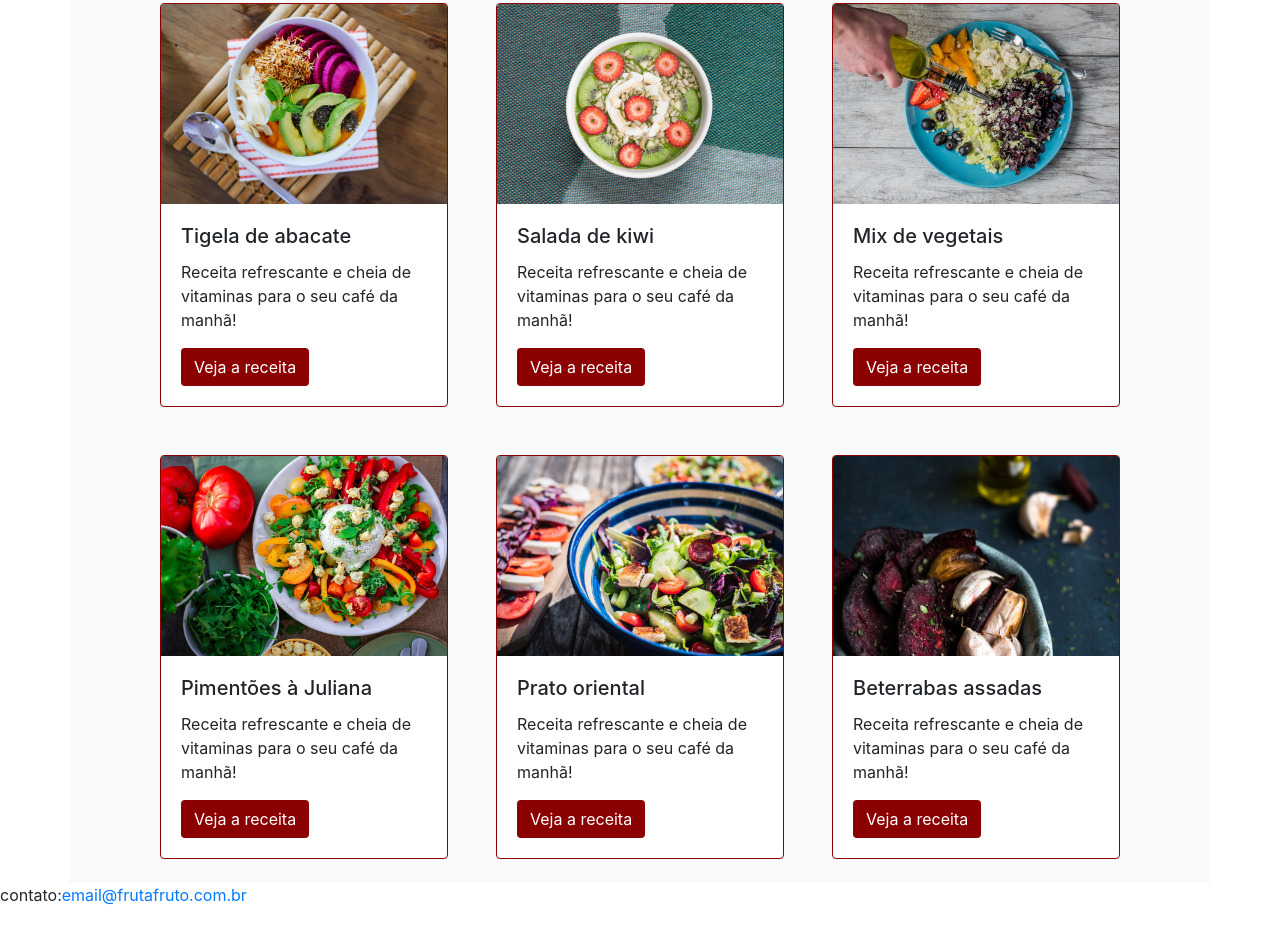
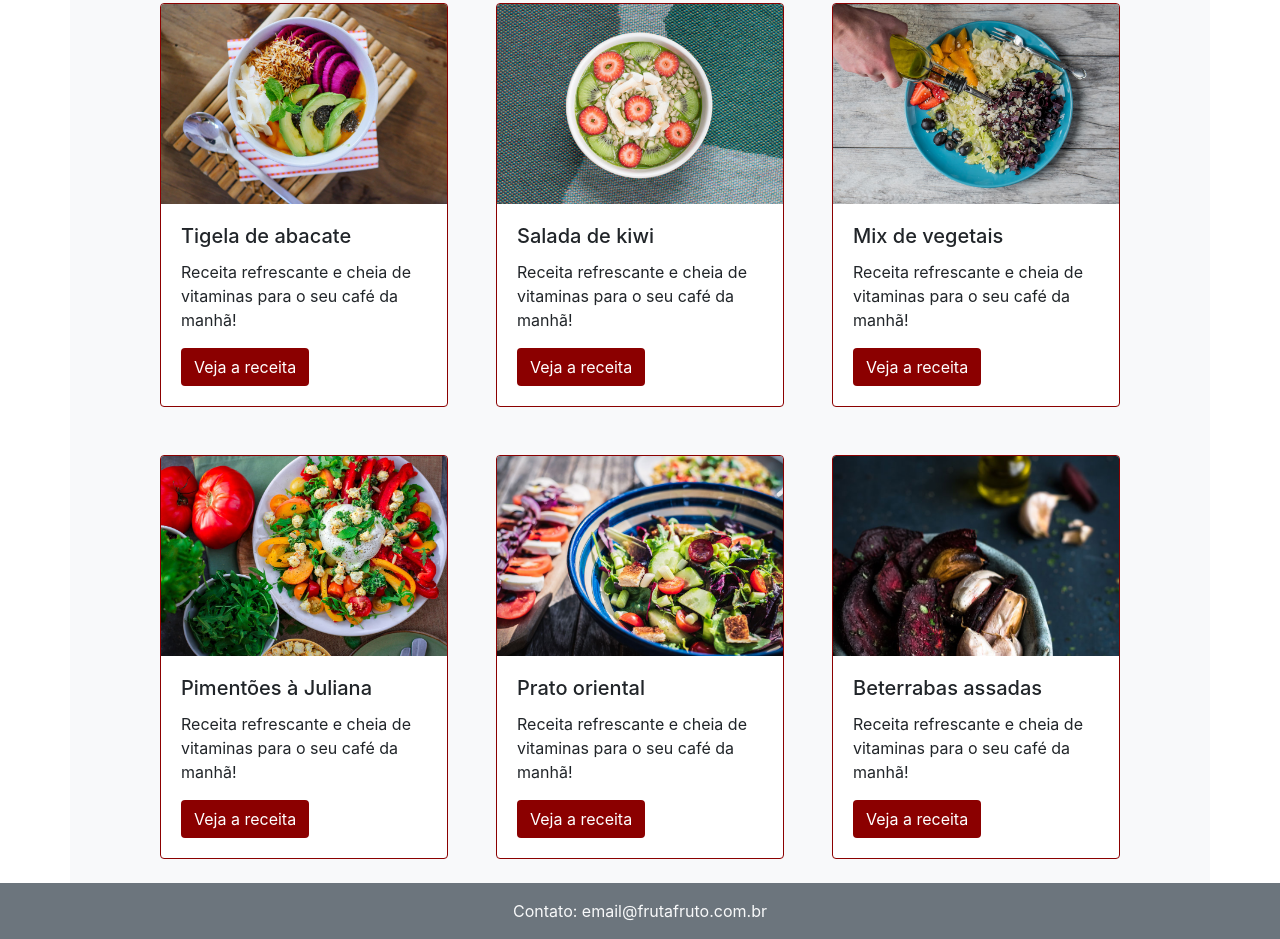
Before and after one commit to IasmimCristina/Projeto-Bootstrap-4-Alura, a plain HTML site: page bootstrap-landing-page-projeto-base/projeto-base/index.html in a window 1280 px wide. Shown: the part 613-1552 px from the top of the page. Drawn offline with nearby package versions, Linux system fonts and the light colour scheme.

Commit message:
Finalização do projeto.

```diff
--- a/bootstrap-landing-page-projeto-base/projeto-base/index.html
+++ b/bootstrap-landing-page-projeto-base/projeto-base/index.html
@@ -152,6 +152,9 @@
   </main>
 
 
+  <footer class="bg-secondary p-3">
+    <p class="text-light m-0 text-center">Contato: <a  class="text-light" href="mailto:email@frutafruto.com.br">email@frutafruto.com.br</a></p>
+  </footer>
 
 
   <!-- Modal -->
@@ -197,9 +200,7 @@
   </div>
 
 
-  <footer>
-    <p>contato:<a href="mailto:email@frutafruto.com.br">email@frutafruto.com.br</a></p>
-  </footer>
+
 
 
   <script src="https://code.jquery.com/jquery-3.3.1.slim.min.js"
```
